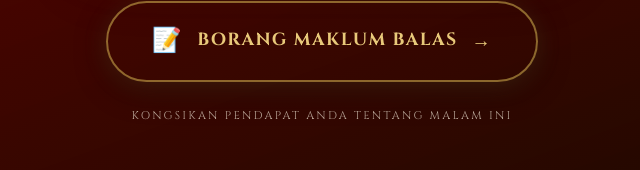
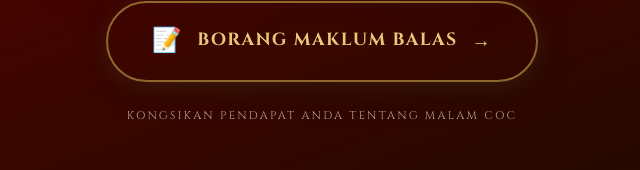
Before and after one commit to alfiqml01/Malam-Citra-Lagenda, a plain HTML site: page index.html in a window 1280 px wide. Shown: the part 630-800 px from the top of the page, 318-958 px from the left. Drawn offline with nearby package versions, Linux system fonts and the light colour scheme; a web font is replaced by a local one.

Commit message:
update text

```diff
--- a/index.html
+++ b/index.html
@@ -750,7 +750,7 @@
           Borang Maklum Balas
           <span class="gallery-cta-btn-arrow">→</span>
         </a>
-        <p class="gallery-cta-note">Kongsikan pendapat anda tentang malam ini</p>
+        <p class="gallery-cta-note">Kongsikan pendapat anda tentang malam coc</p>
       </div>
     </div>
   </section>
```
